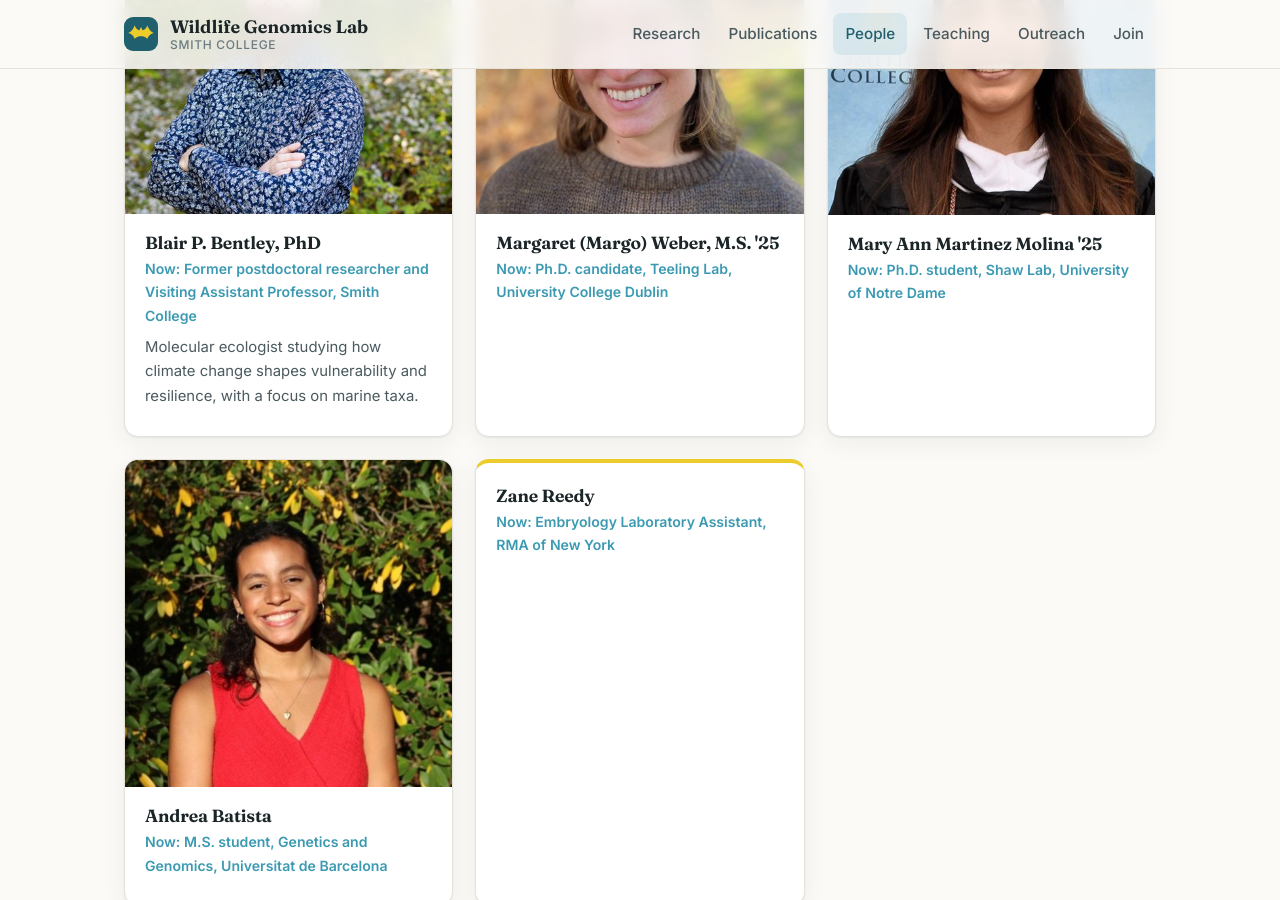
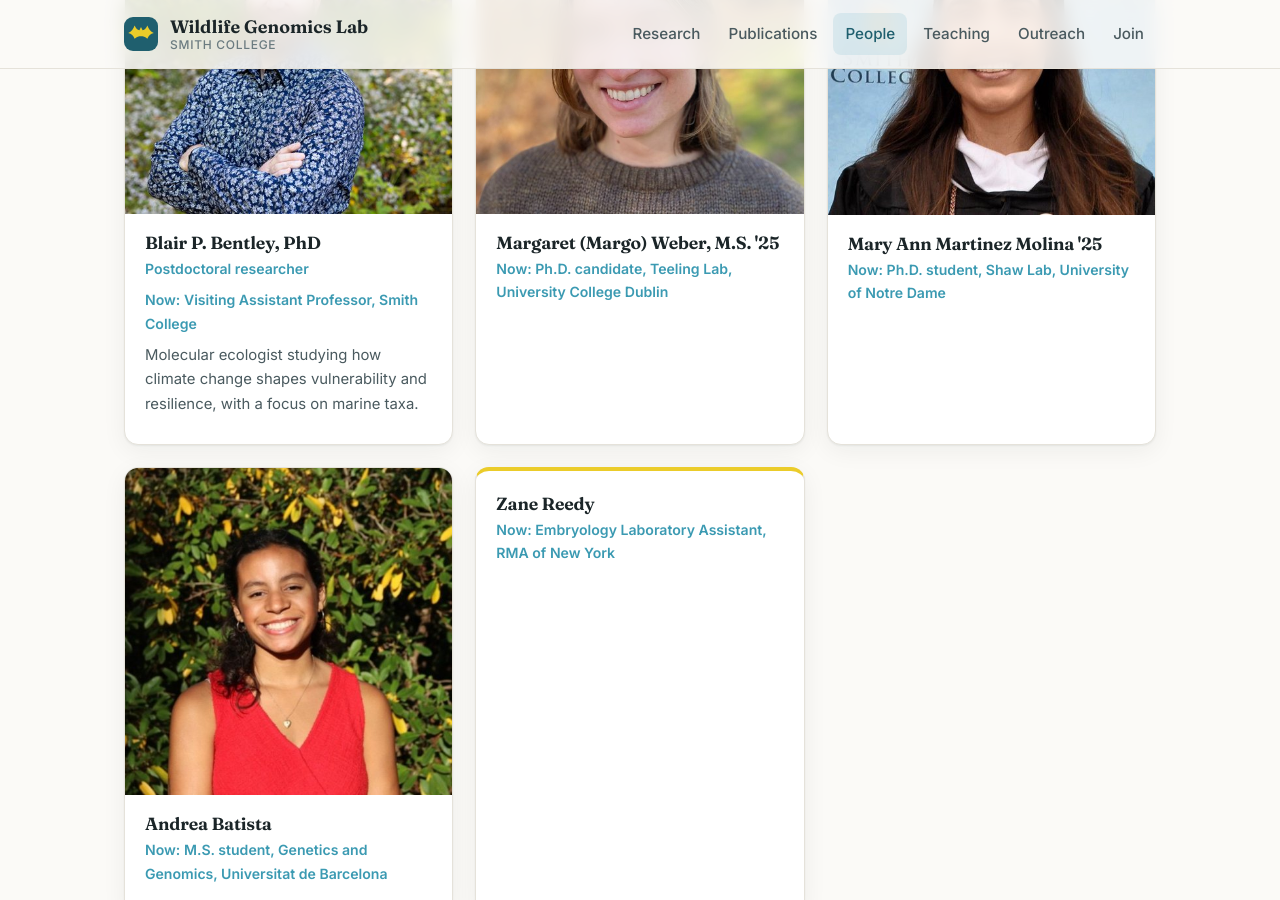
Before and after one commit to tanyalama/tanyalama.github.io, a Jekyll site: the page built from people.md, in a window 1280 px wide and 900 px high, scrolled down 2784 px. Built offline with Jekyll 4.4.1, drawn with Linux system fonts in a browser that asks for light colours.

Commit message:
Blair Bentley card: Postdoctoral researcher; now Visiting Assistant Professor

```diff
--- a/_data/people.yml
+++ b/_data/people.yml
@@ -25,7 +25,8 @@ undergraduate:
 where_now:
   - name: Blair P. Bentley, PhD
     photo: blair-bentley.jpg
-    now: "Former postdoctoral researcher and Visiting Assistant Professor, Smith College"   # TODO: current position
+    role: "Postdoctoral researcher"
+    now: "Visiting Assistant Professor, Smith College"
     bio: "Molecular ecologist studying how climate change shapes vulnerability and resilience, with a focus on marine taxa."
   - name: Margaret (Margo) Weber, M.S. '25
     photo: margaret-weber.jpg
--- a/_includes/person.html
+++ b/_includes/person.html
@@ -2,7 +2,7 @@
   {% unless include.hide_initials and m.photo == nil %}<div class="ph">{% if m.photo and m.photo != "" %}<img src="{{ '/assets/img/people/' | append: m.photo | relative_url }}" alt="Portrait of {{ m.name }}" loading="lazy">{% else %}{% assign parts = m.name | split: " " %}<span aria-hidden="true">{{ parts.first | slice: 0 }}{{ parts.last | slice: 0 }}</span>{% endif %}</div>{% endunless %}
   <div class="body">
     <h3>{{ m.name }}</h3>
-    {% if m.role %}<p class="role">{{ m.role }}</p>{% elsif m.now %}<p class="role">Now: {{ m.now }}</p>{% endif %}
+    {% if m.role %}<p class="role">{{ m.role }}</p>{% endif %}{% if m.now %}<p class="role">Now: {{ m.now }}</p>{% endif %}
     {% if m.bio and m.bio != "" %}{{ m.bio | markdownify }}{% endif %}
     {% if m.email %}<p><a href="mailto:{{ m.email }}">{{ m.email }}</a></p>{% endif %}
   </div>
```
